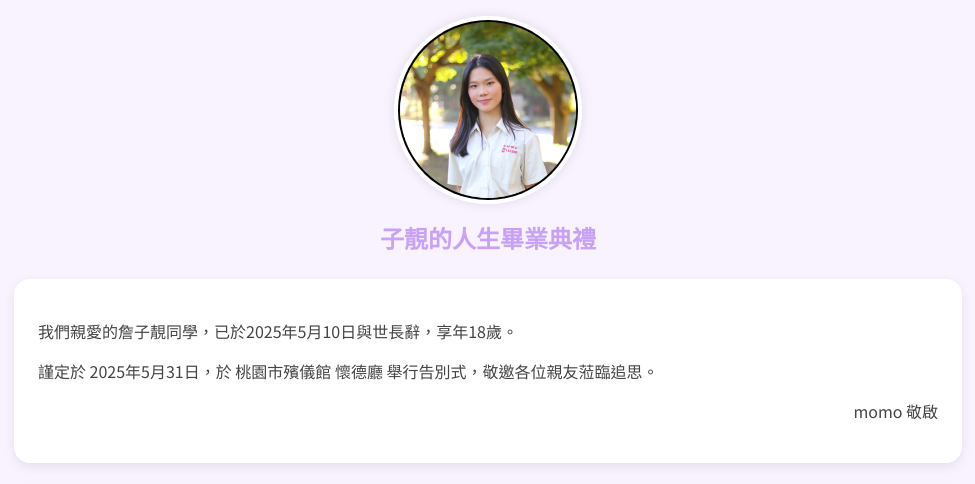
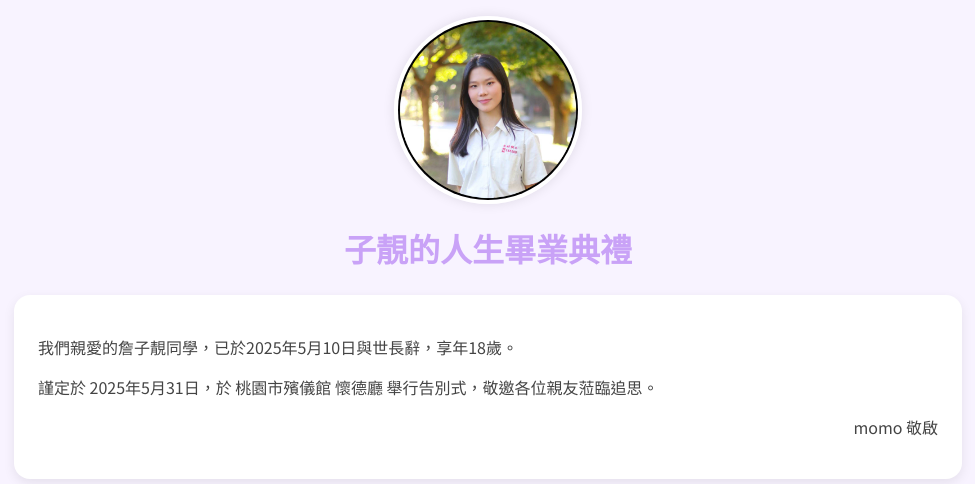
Before and after one commit to momo1230110/MOMO, a plain HTML site: page index.html in a window 1280 px wide. Shown: the top 484 px of the page, without its empty margins (152-1127 px from the left). Drawn offline with Linux system fonts and the light colour scheme.

Commit message:
Update index.html

```diff
--- a/index.html
+++ b/index.html
@@ -16,7 +16,7 @@
     h1 {
       text-align: center;
       color: #c9a2f7;
-      font-size: 1.5rem;
+      font-size: 2.0rem;
       margin-bottom: 1rem;
     }
     .photo-frame {
```
